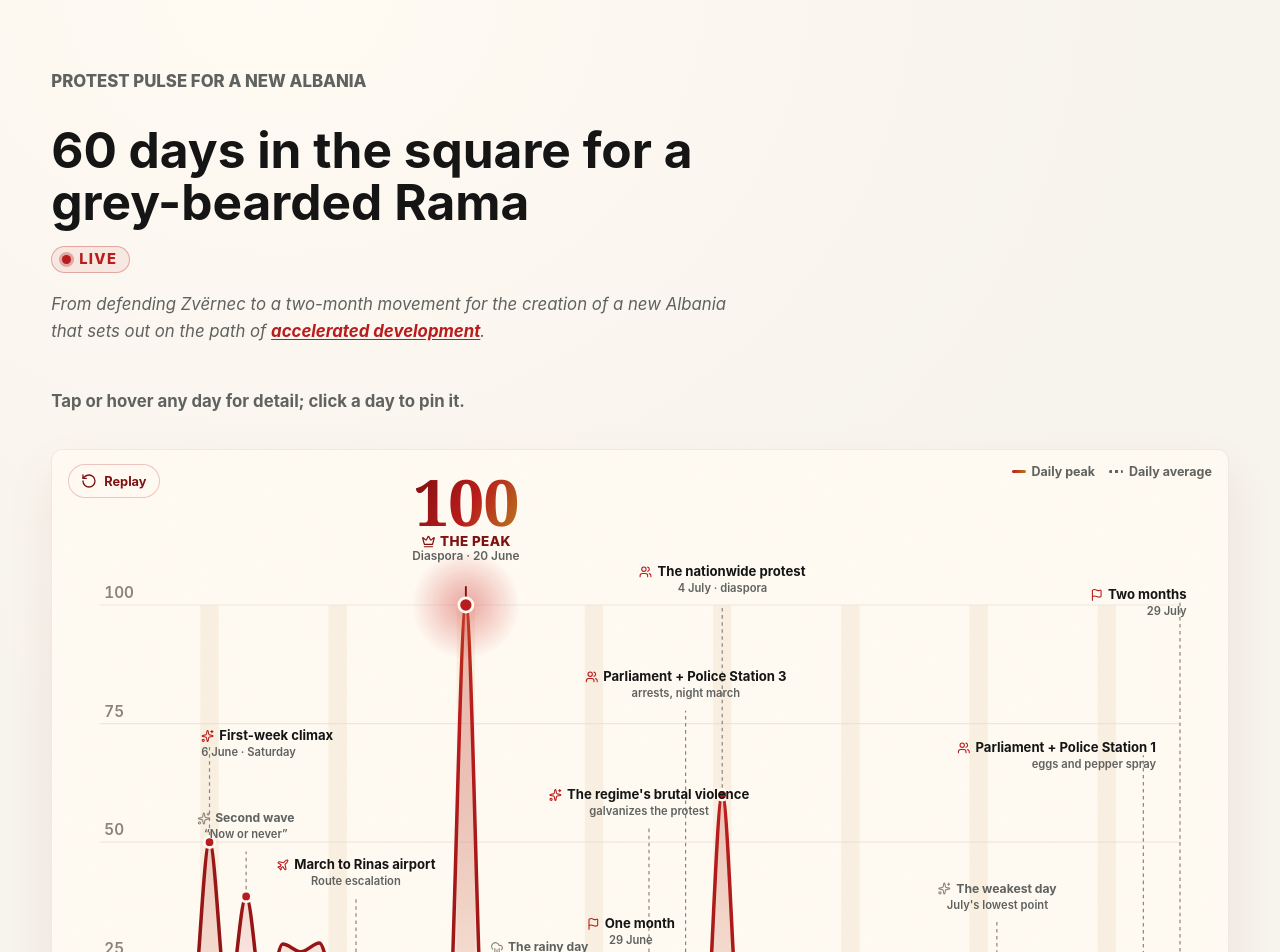
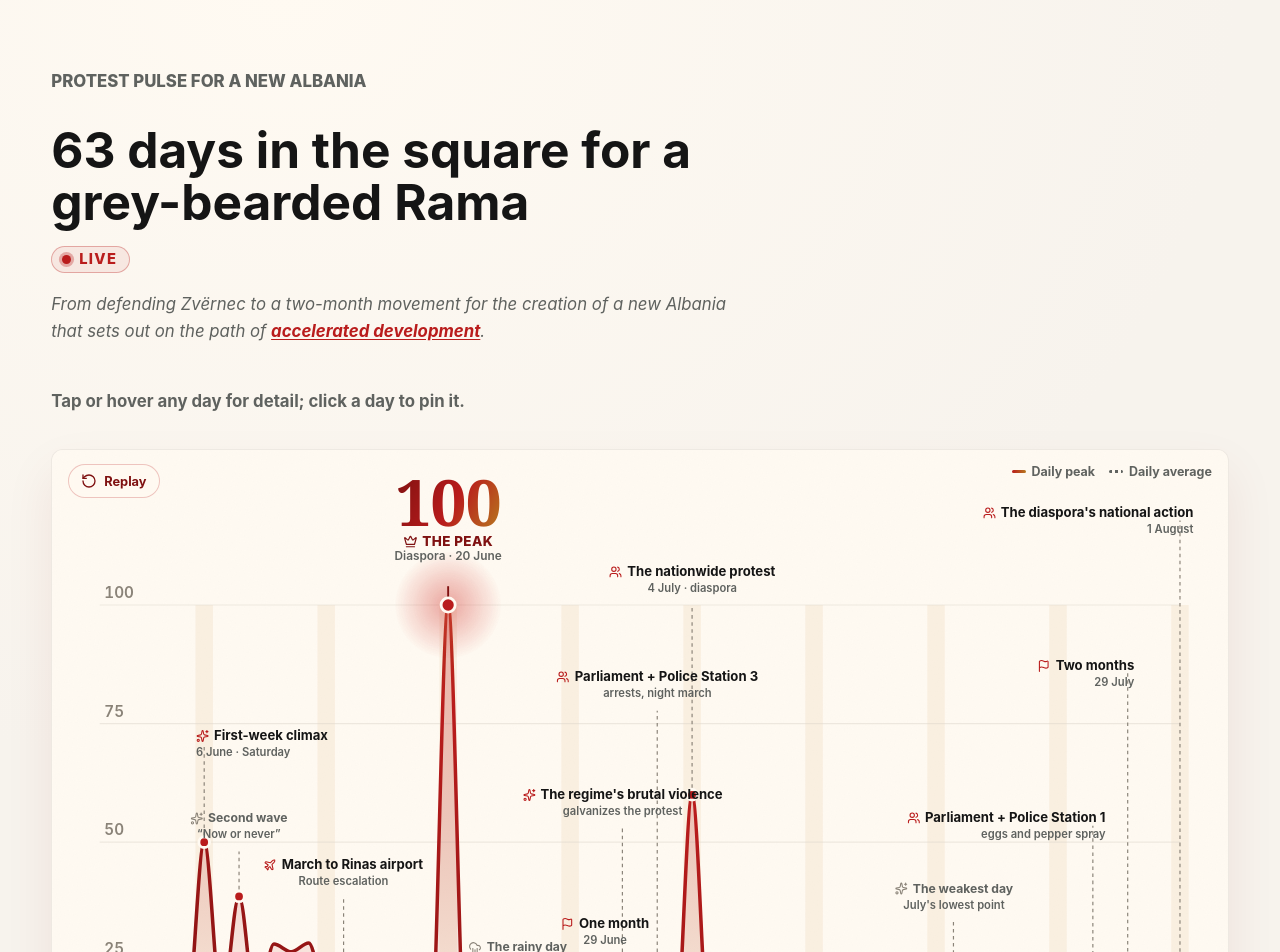
Before and after one commit to rlleshi/diaspora_marrshon, a Next.js app: page /en/pulsi in a window 1280 px wide. Shown: the part 80-1032 px from the top of the page. Built offline with nearby package versions, Linux system fonts and the light colour scheme.

Commit message:
add days 61-63

```diff
--- a/app/en/pulsi/page.tsx
+++ b/app/en/pulsi/page.tsx
@@ -4,7 +4,7 @@ import { LiveTrackerPage } from "@/components/live-tracker-page";
 export const metadata: Metadata = {
   title: "Protest pulse | Diaspora marshes",
   description:
-    "The June 2026 protest participation index: 60 days in the square, day by day, with the key moments.",
+    "The June 2026 protest participation index: 63 days in the square, day by day, with the key moments.",
 };
 
 export default function Page() {
--- a/app/pulsi/page.tsx
+++ b/app/pulsi/page.tsx
@@ -4,7 +4,7 @@ import { LiveTrackerPage } from "@/components/live-tracker-page";
 export const metadata: Metadata = {
   title: "Pulsi i protestës | Diaspora marshon",
   description:
-    "Indeksi i pjesëmarrjes në protestat e qershorit 2026: 60 ditë në shesh, ditë pas dite, me momentet kyçe.",
+    "Indeksi i pjesëmarrjes në protestat e qershorit 2026: 63 ditë në shesh, ditë pas dite, me momentet kyçe.",
 };
 
 export default function Page() {
--- a/components/live-tracker-page.tsx
+++ b/components/live-tracker-page.tsx
@@ -26,7 +26,7 @@ const COPY: Record<
     homeHref: "/",
     homeLabel: "Kthehu te faqja kryesore",
     eyebrow: "Pulsi i protestës për Shqipërinë e re",
-    title: "60 ditë në shesh për një mjekërrosh bardhërosh",
+    title: "63 ditë në shesh për një mjekërrosh bardhërosh",
     liveLabel: "Live",
     intro: {
       before:
@@ -55,14 +55,14 @@ const COPY: Record<
       replay: "Rishfaq",
       saturday: "e shtunë",
       ariaSummary:
-        "Indeksi i pjesëmarrjes në protesta përgjatë 60 ditëve, me kulmin në ditën e 21-të (20 qershor 2026).",
+        "Indeksi i pjesëmarrjes në protesta përgjatë 63 ditëve, me kulmin në ditën e 21-të (20 qershor 2026).",
     },
   },
   en: {
     homeHref: "/en",
     homeLabel: "Back to the homepage",
     eyebrow: "Protest pulse for a new Albania",
-    title: "60 days in the square for a grey-bearded Rama",
+    title: "63 days in the square for a grey-bearded Rama",
     liveLabel: "Live",
     intro: {
       before:
@@ -91,7 +91,7 @@ const COPY: Record<
       replay: "Replay",
       saturday: "Saturday",
       ariaSummary:
-        "Protest participation index across 60 days, peaking on day 21 (20 June 2026).",
+        "Protest participation index across 63 days, peaking on day 21 (20 June 2026).",
     },
   },
 };
--- a/components/participation/ParticipationChart.tsx
+++ b/components/participation/ParticipationChart.tsx
@@ -56,8 +56,9 @@ const LABEL_Y: Record<number, number> = {
   35: 110,
   50: 380,
   54: 470,
-  58: 260,
-  60: 130,
+  58: 320,
+  60: 190,
+  63: 60,
 };
 
 const MONTHS_SQ = [
--- a/data/participation.ts
+++ b/data/participation.ts
@@ -78,6 +78,13 @@
 // avg 243.7, mean 149.0, median 147.8), normalized on the same Day-7 reference.
 // Day 60 computed from the protesta_60 timeline, retained frames only (top-10 peak
 // avg 318.2, mean 158.0, median 153.5), normalized on the same Day-7 reference.
+// Day 61 computed from the protesta_61 timeline, retained frames only (top-10 peak
+// avg 223.0, mean 126.0, median 119.0), normalized on the same Day-7 reference.
+// Day 62 computed from the protesta_62 timeline, retained frames only (top-10 peak
+// avg 289.5, mean 148.9, median 144.4), normalized on the same Day-7 reference.
+// Day 63 computed from the protesta_63 timeline, retained frames only (audited top-10
+// peak avg 314.9 — replacing a 564.3 raw maximum inflated by a split-screen interval;
+// mean 169.7, median 165.0), normalized on the same Day-7 reference.
 
 export type ParticipationDay = {
   day: number;
@@ -225,6 +232,12 @@ export const participation: ParticipationDay[] = [
     note: { sq: "E marta kthehet te një aksion i vetëm mbrëmjeje pas ditës së dyfishtë të Kuvendit: në bulevard shtrohet mesazhi gjigant “DORËHEQJE” përballë Kryeministrisë, ndërsa marshimi kalon nga Rruga e Elbasanit e Air Albania drejt Kuvendit dhe mbyllet në 22:33 me thirrjen “Nesër më shumë”.", en: "Tuesday returns to a single evening action after Monday's split Parliament day: a giant “RESIGN” message is laid out on the boulevard facing the PM's office, while the march passes Rruga e Elbasanit and Air Albania toward Parliament and closes at 22:33 with the call “more tomorrow”." } },
   { day: 60, date: "2026-07-29", saturday: false, peak: 6.16, mean: 3.06, median: 2.97, source: yt("YYLb6Kedcxw"),
     note: { sq: "Dita e 60-të shënon dy muaj proteste të pandërprera: marshimi arrin te Sheshi Willson me këngë patriotike e mesazhe mbështetjeje për diasporën, ndërsa gazetarja e Channel 4 Lindsey Hilsum e pyet mjekrrën për protestuesit që i dalin çdo natë prej pothuajse 60 ditësh.", en: "Day 60 marks two uninterrupted months of protest: the march reaches Sheshi Willson with patriotic songs and messages of support for the diaspora, while Channel 4's Lindsey Hilsum asks Rama about protesters showing up outside his office almost every night for nearly 60 days." } },
+  { day: 61, date: "2026-07-30", saturday: false, peak: 4.32, mean: 2.44, median: 2.30, source: yt("OmGJWdl7cvM"),
+    note: { sq: "E enjtja bie pas jubileut dymujor, ritëm i pritshëm nate; risia është thirrja e hapur për 1 gusht, kur qytetarë nga mbarë Shqipëria ftohen të bashkohen, ndërsa diaspora po niset drejt Tiranës për protestën kombëtare.", en: "Thursday dips after the two-month milestone, an expected nightly rhythm; the news is the open call for 1 August, when citizens from across Albania are invited to join while the diaspora heads to Tirana for the national protest." } },
+  { day: 62, date: "2026-07-31", saturday: false, peak: 5.61, mean: 2.88, median: 2.80, source: yt("BFI628pGRdk"),
+    note: { sq: "E premtja sjell rimëkëmbje të gjerë në çdo tregues, para aksionit të 1 gushtit: marshimi zgjatet deri te shkolla “1 Maji” në Ali Demi, ndërsa parulla “Rama në burg, Berisha në burg” vazhdon si përherë të refuzojë të dyja polet politike; e shtuna paralajmërohet si aksion për Shqipërinë, jo për një parti.", en: "Friday brings a broad rebound across every measure ahead of the 1 August action: the march extends to the “1 Maji” school in Ali Demi, while the chant “Rama in prison, Berisha in prison” continues, as always, rejecting both political poles; Saturday is billed as an action for Albania, not for a party." } },
+  { day: 63, date: "2026-08-01", saturday: true, peak: 6.10, mean: 3.29, median: 3.19, source: yt("yTWeDcffAx0"),
+    note: { sq: "E shtuna sjell aksionin kombëtar të premtuar për diasporën: banderola gjigante “Shqiptarët e bashkuar, pushteti i tmerruar” dhe flamuri i gjatë shoqërojnë marshimin nga Sheshi Skënderbej te Kryeministria; aktivistë thërrasin qytetarët e 15 bashkive të vogla të bashkohen, ndërsa për të nesërmen njoftohet protestë e veçantë në Shkodër.", en: "Saturday delivers the promised diaspora-focused national action: the giant banner “Albanians united, the regime terrified” and a long flag banner accompany the march from Skanderbeg Square to the PM's office; activists call on citizens from 15 small municipalities to join, while a separate Shkodër protest is announced for the next day." } },
 ];
 
 export type ParticipationEvent = {
@@ -280,6 +293,9 @@ export const participationEvents: ParticipationEvent[] = [
   { day: 60, tier: "primary", icon: "flag", mobile: true,
     label: { sq: "2 muaj protestë", en: "Two months" },
     sub: { sq: "29 korrik", en: "29 July" } },
+  { day: 63, tier: "primary", icon: "people", mobile: true,
+    label: { sq: "Aksioni kombëtar i diasporës", en: "The diaspora's national action" },
+    sub: { sq: "1 gusht", en: "1 August" } },
 ];
 
 /** Normalization reference shown in the methodology note. */
```
